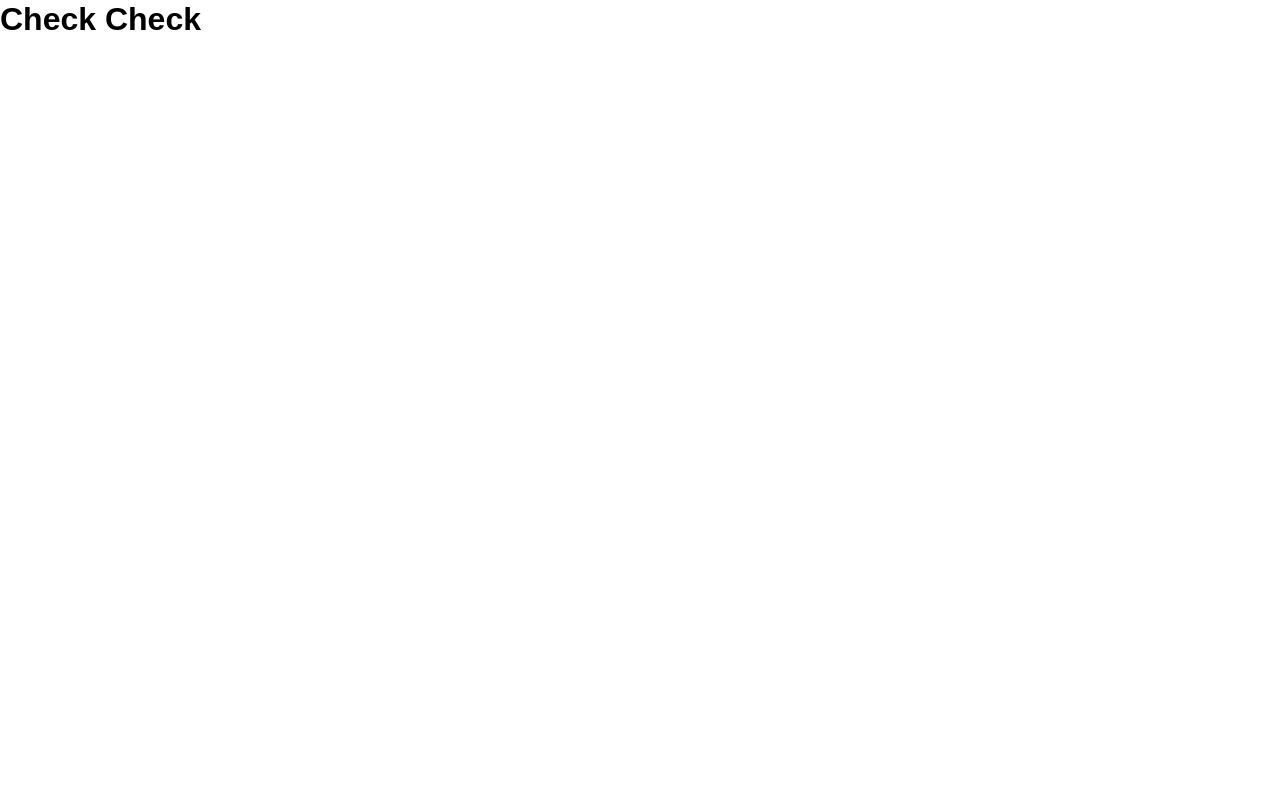
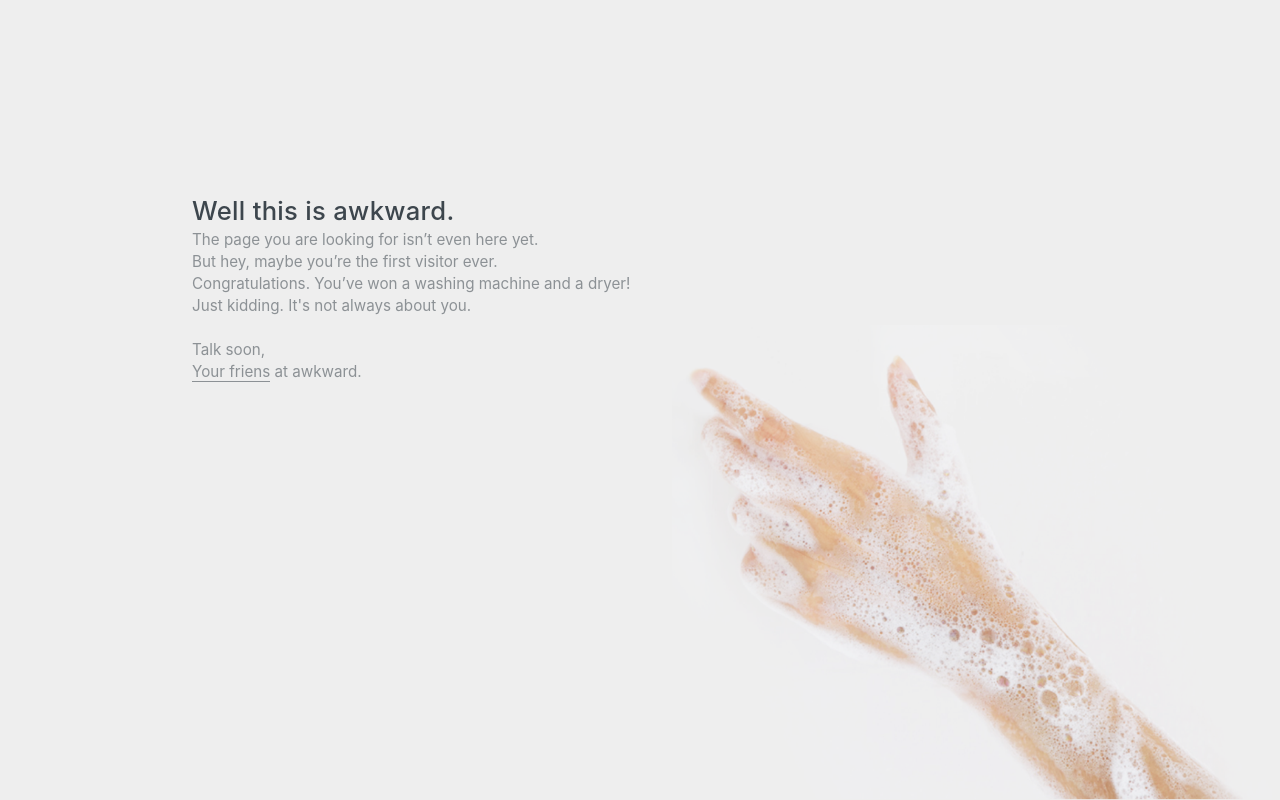
Before and after one commit to arthurchayka/awkward, a plain HTML site: page index.html in a window 1280 px wide. Drawn offline with Linux system fonts and the light colour scheme.

Commit message:
the rest of the website

```diff
--- a/index.html
+++ b/index.html
@@ -10,7 +10,17 @@
     <title>awkward</title>
 </head>
 <body>
-          <h1>Check Check
-          </h1>
-
+<div class="flexbox-left">
+  <div class="copy">
+<h1>Well this is awkward.</h1>
+<p>The page you are looking for isn’t even here yet.<br/>
+But hey, maybe you’re the first visitor ever.<br/>
+Congratulations. You’ve won a washing machine and a dryer!<br/>
+Just kidding. It's not always about you.<br/>
+<br/>
+Talk soon,<br/>
+<a href="https://www.instagram.com/arthurchayka/">Your<a> <a href="https://www.instagram.com/arianedesf/">friens</a> at awkward.</p>
+</div>
+<img src="images/hand.png" alt="beautiful soapy hand" height="475px" width="600px" class="img">
+</div>
 </html>
--- a/style/meyer-reset.css
+++ b/style/meyer-reset.css
@@ -18,10 +18,11 @@ time, mark, audio, video {
 	margin: 0;
 	padding: 0;
 	border: 0;
-	font-family: 'PinkFlamingo-Book', sans-serif;
+	font-family: -apple-system, BlinkMacSystemFont, "Segoe UI", Helvetica, Arial, sans-serif, "Apple Color Emoji", "Segoe UI Emoji", "Segoe UI Symbol";
 	overflow-x: hidden;
 	vertical-align: baseline;
 	text-decoration: none;
+	font-size: 1rem;
 	line-height: 1.2;
 }
 /* HTML5 display-role reset for older browsers */
--- a/style/style.css
+++ b/style/style.css
@@ -0,0 +1,44 @@
+html {
+  background-color: #EEEEEE;
+}
+h1 {
+  font-size: 1.6rem;
+  color:rgb(61, 70, 77);
+  font-weight: 500;
+  letter-spacing: 0.3px;
+  line-height: 1.45;
+}
+p {
+  font-size: 0.95rem;
+  line-height: 1.45;
+  width: 29rem;
+  color:rgba(61, 70, 77, 0.55);
+}
+.copy {
+  padding-left: 12rem;
+  padding-top: 12rem;
+  align-self: flex-start;
+}
+.flexbox-left {
+  display: flex;
+  flex-direction: row;
+  flex-wrap: wrap;
+  justify-content: flex-start;
+  align-items: center;
+  height:100vh;
+}
+.img {
+  padding-left: 1rem;
+  align-self: flex-end;
+}
+a{
+  font-size: 0.95rem;
+  color:rgba(61, 70, 77, 0.55);
+  border-bottom: 1px solid #8C9195;
+}
+a:hover{
+  background-color: #8C9195;
+  color: white;
+  text-decoration:none;
+
+}
```
Also changed, not shown: images/hand.png (added).
